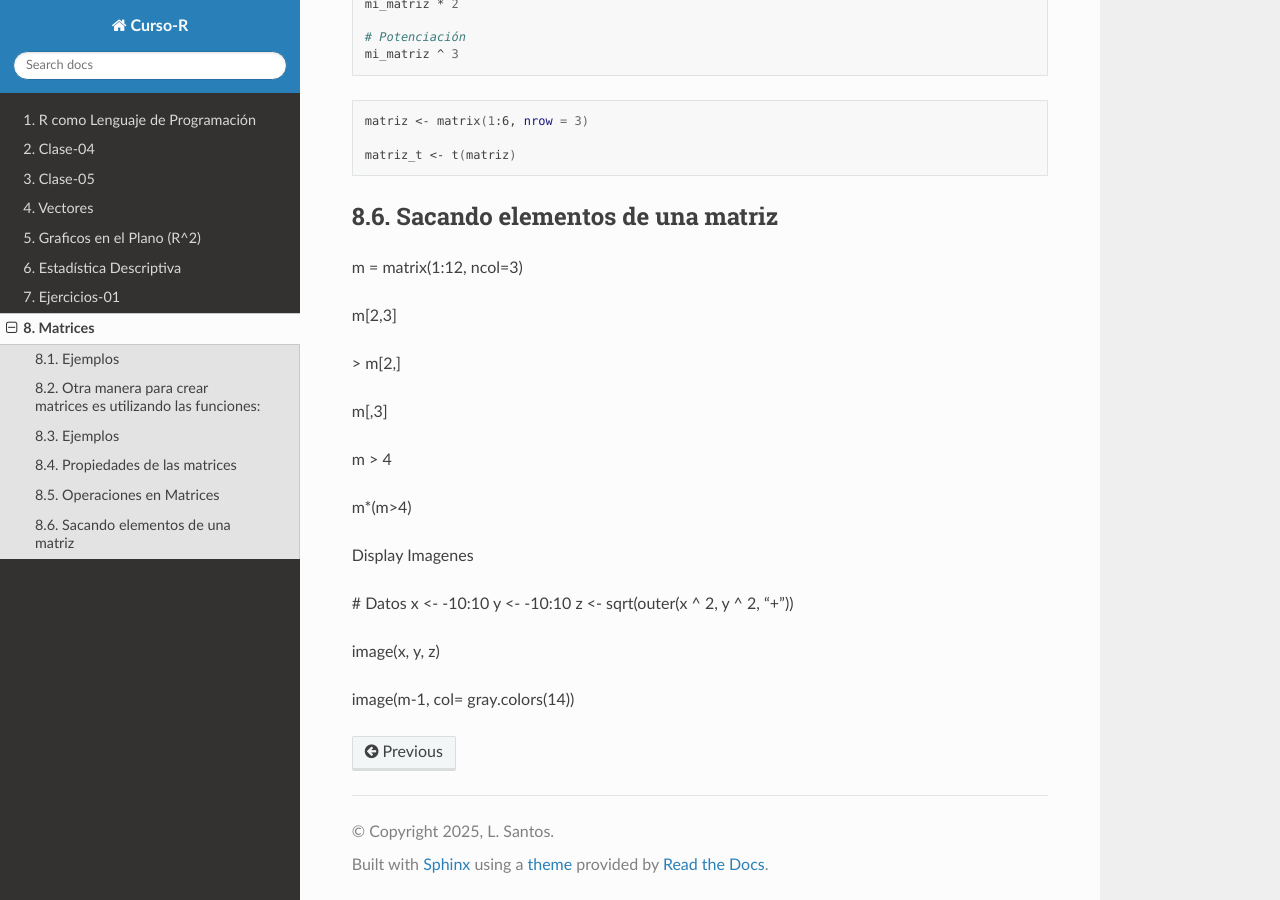
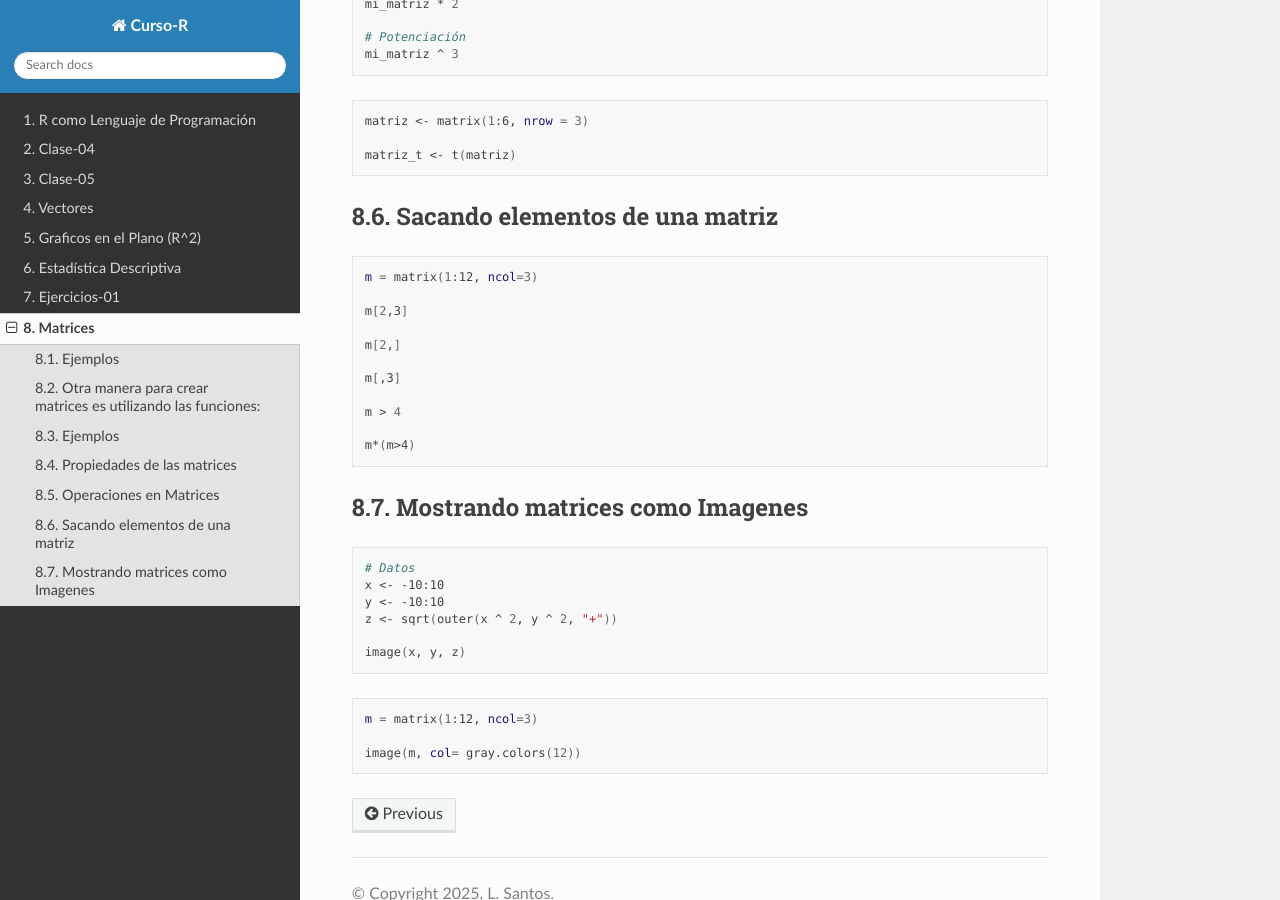
Before and after one commit to matecom57/santosg57-curso-r, a Sphinx documentation site: the page built from docs/source/matrices.rst, in a window 1280 px wide and 900 px high, scrolled down 1985 px. Built offline with Sphinx 7.4.7 and the Read the Docs theme 3.1.0, drawn with Linux system fonts in a browser that asks for light colours.

```diff
--- a/docs/source/matrices.rst
+++ b/docs/source/matrices.rst
@@ -91,25 +91,35 @@ Operaciones en Matrices
 Sacando elementos de una matriz
 -------------------------------
 
-m = matrix(1:12, ncol=3)
+.. code:: Bash
 
-m[2,3]
+   m = matrix(1:12, ncol=3)
 
-> m[2,]
+   m[2,3]
 
-m[,3]
+   m[2,]
 
-m > 4
+   m[,3]
 
-m*(m>4)
+   m > 4
 
-Display Imagenes
+   m*(m>4)
 
-# Datos
-x <- -10:10
-y <- -10:10
-z <- sqrt(outer(x ^ 2, y ^ 2, "+"))
+Mostrando matrices como Imagenes
+--------------------------------
 
-image(x, y, z)
+.. code:: Bash
 
-image(m-1, col= gray.colors(14))
+   # Datos
+   x <- -10:10
+   y <- -10:10
+   z <- sqrt(outer(x ^ 2, y ^ 2, "+"))
+
+   image(x, y, z)
+
+
+.. code:: Bash
+
+   m = matrix(1:12, ncol=3)
+
+   image(m, col= gray.colors(12))
```
